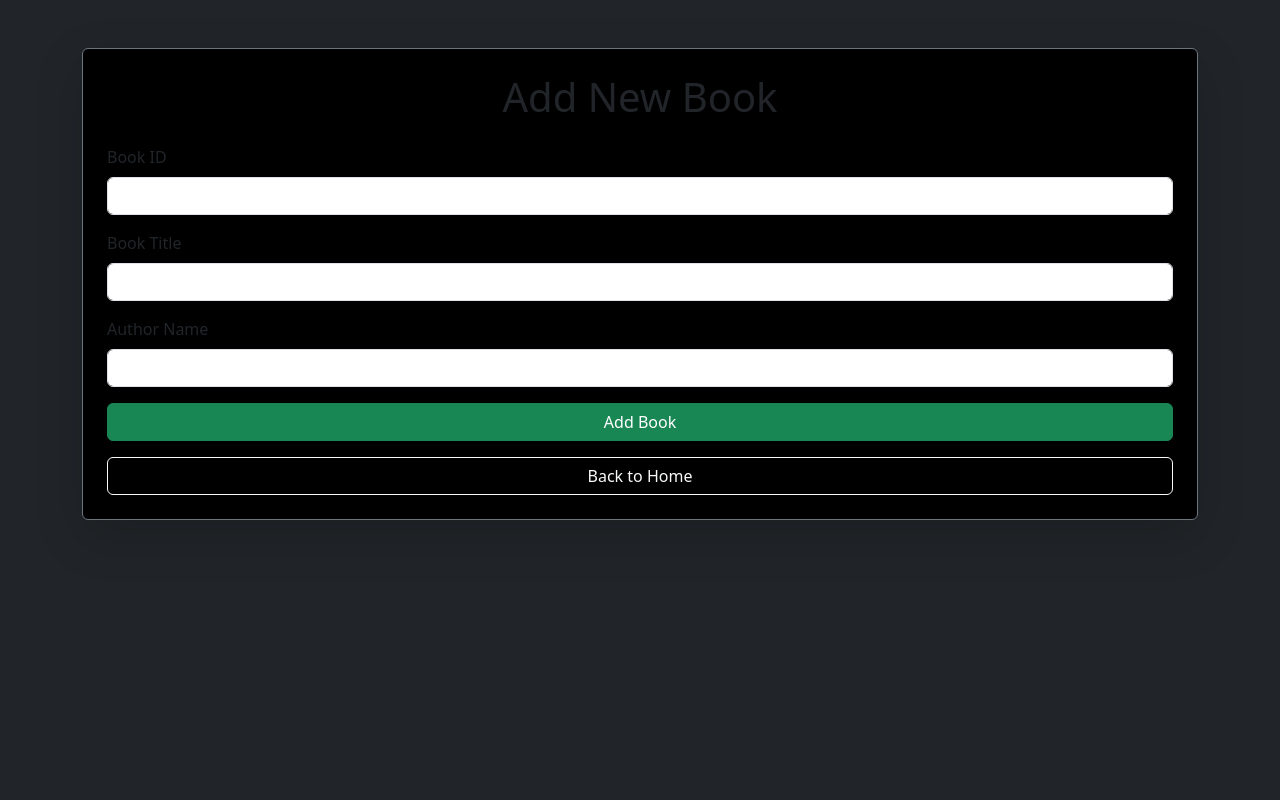
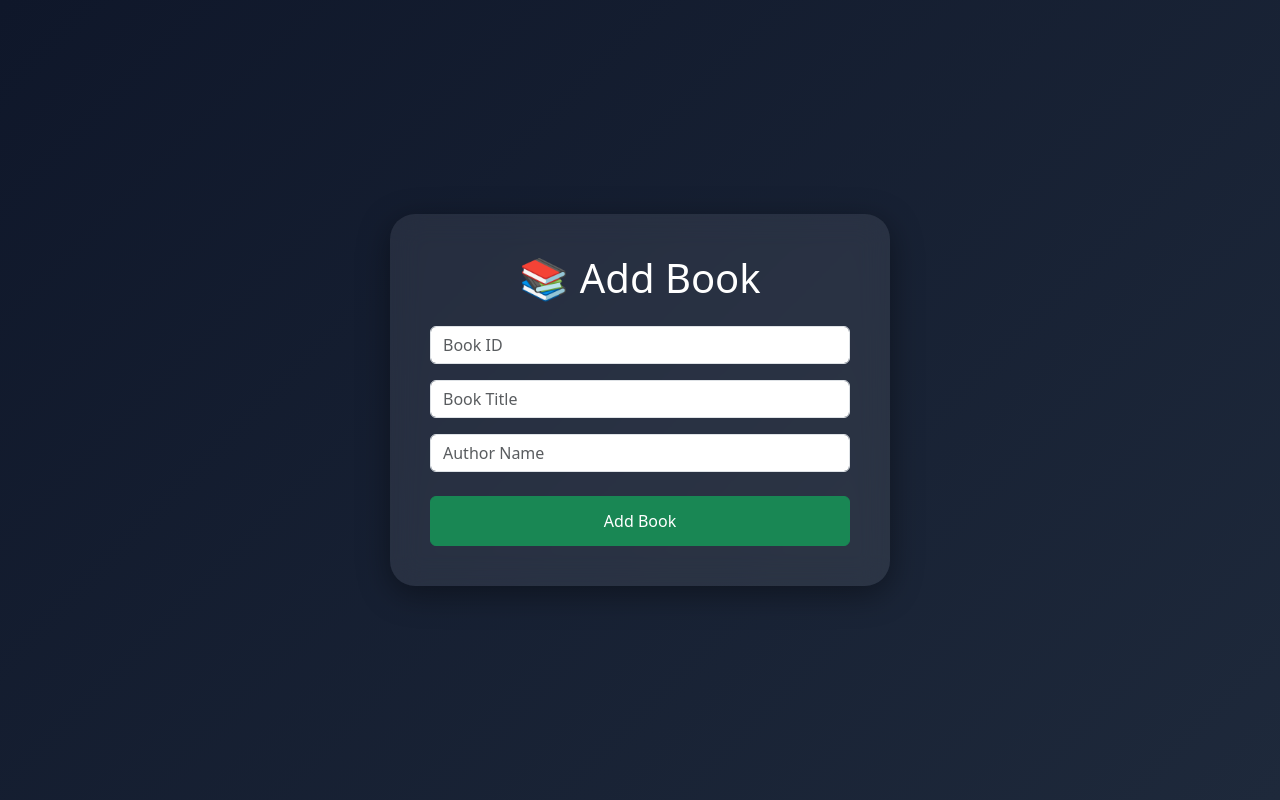
Before and after one commit to lakshya17-K/Library-Managment-, a Flask app: page /add in a window 1280 px wide. Run offline with Flask 3, Linux system fonts and the light colour scheme.

Commit message:
Refactor add_book.html for improved layout and styles
Updated HTML structure and styles for the add book form, enhancing the layout and aesthetics.

```diff
--- a/templates/add_book.html
+++ b/templates/add_book.html
@@ -16,62 +16,92 @@
 <link href="https://unpkg.com/aos@2.3.4/dist/aos.css"
       rel="stylesheet">
 
+<style>
+
+body{
+
+    min-height:100vh;
+
+    background:linear-gradient(
+        135deg,
+        #0f172a,
+        #1e293b
+    );
+
+    display:flex;
+    justify-content:center;
+    align-items:center;
+}
+
+.glass{
+
+    width:500px;
+
+    background:rgba(255,255,255,0.08);
+
+    backdrop-filter:blur(15px);
+
+    padding:40px;
+
+    border-radius:25px;
+
+    color:white;
+
+    box-shadow:0 8px 32px rgba(0,0,0,0.4);
+}
+
+button{
+
+    height:50px;
+
+    border-radius:15px;
+
+    font-weight:bold;
+
+    transition:0.3s;
+}
+
+button:hover{
+
+    transform:scale(1.05);
+}
+
+</style>
+
 </head>
 
-<body class="bg-dark text-light">
+<body>
 
-    <div class="container mt-5">
-
-        <div class="card bg-black border-secondary shadow-lg p-4"
-             data-aos="zoom-in">
+<div class="glass"
+     data-aos="fade-up">
 
     <h1 class="mb-4 text-center">
-                Add New Book
+
+        📚 Add Book
+
     </h1>
 
     <form method="POST">
 
-                <div class="mb-3">
-
-                    <label class="form-label">
-                        Book ID
-                    </label>
-
         <input type="number"
                name="id"
-                           class="form-control"
+               placeholder="Book ID"
+               class="form-control mb-3"
                required>
-
-                </div>
-
-                <div class="mb-3">
-
-                    <label class="form-label">
-                        Book Title
-                    </label>
 
         <input type="text"
                name="title"
-                           class="form-control"
+               placeholder="Book Title"
+               class="form-control mb-3"
                required>
-
-                </div>
-
-                <div class="mb-3">
-
-                    <label class="form-label">
-                        Author Name
-                    </label>
 
         <input type="text"
                name="author"
-                           class="form-control"
+               placeholder="Author Name"
+               class="form-control mb-4"
                required>
 
-                </div>
-
-                <button type="submit"
-                        class="btn btn-success w-100">
+        <button class="btn btn-success w-100">
 
             Add Book
 
@@ -79,24 +109,16 @@
 
     </form>
 
-            <a href="/"
-               class="btn btn-outline-light mt-3">
-
-                Back to Home
-
-            </a>
-
-        </div>
-
 </div>
 
 <script src="https://unpkg.com/aos@2.3.4/dist/aos.js"></script>
 
 <script>
+
 AOS.init({
-            duration: 1000,
-            once: true
+    duration:1200
 });
+
 </script>
 
 </body>
```
Lines whose indentation alone changed are shown as unchanged.
